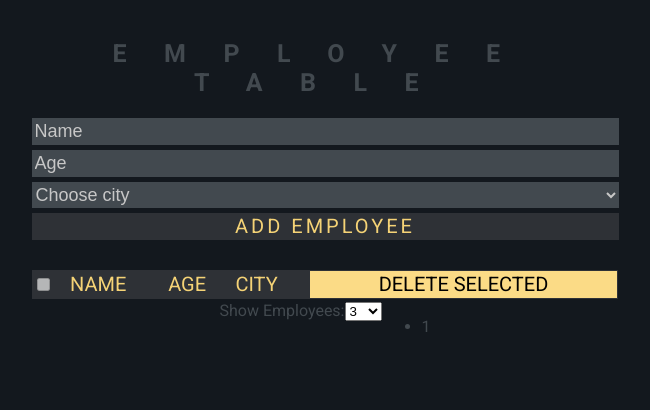
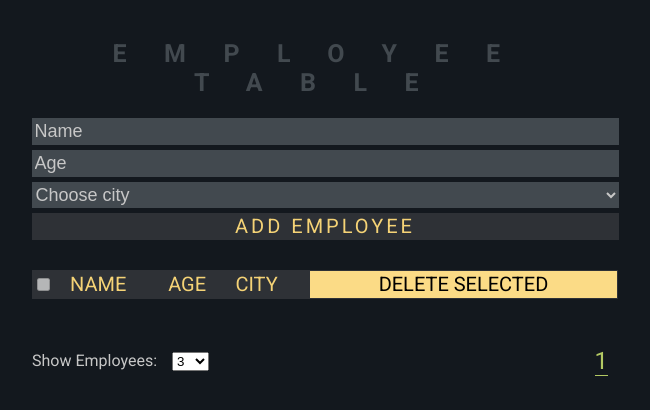
Before and after one commit to IevaSta/Employee-table, a React (Create React App) app: page / in a window 1280 px wide. Shown: the top 410 px of the page, without its empty margins (315-965 px from the left). Built offline with nearby package versions, Linux system fonts and the light colour scheme.

Commit message:
footer style start

```diff
--- a/src/Scss/frame.scss
+++ b/src/Scss/frame.scss
@@ -48,13 +48,38 @@
         }
 
         .footer {
+            position: sticky;
+            width: calc(100% - 46px);
+            padding-top: 30px;
             display: flex;
             flex-direction: row;
             justify-content: space-between;
+            align-items: center;
 
-            ul {
+            .left-footer {
+                >label {
+                    color: rgb(199, 199, 199);
+                    padding-right: 15px;
+                }
+            }
+
+            .right-footer {
                 display: flex;
-                flex-direction: row;
+
+                ul {
+                    display: flex;
+                    flex-direction: row;
+                    align-items: center;
+                    list-style-type: none;
+                    color: rgb(199, 199, 199);
+
+                    .current-page {
+                        color: #b3c963;
+                        font-size: 24px;
+                        border-bottom: 1px solid #b3c963;
+                        margin: 0 10px;
+                    }
+                }
             }
         }
     }
```
